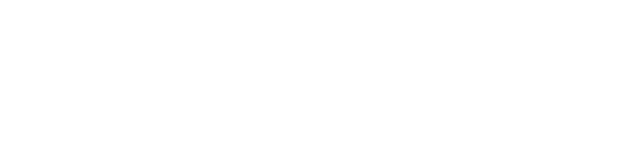
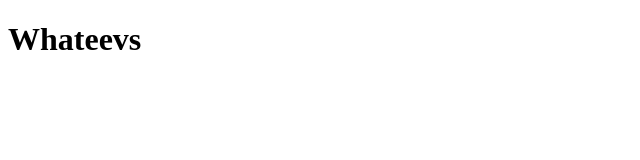
Before and after one commit to iamjuanfg/git-one, a plain HTML site: page index.html in a window 1280 px wide. Shown: the whole page, without its empty margins (0-640 px from the left). Drawn offline with Linux system fonts and the light colour scheme.

Commit message:
added header

```diff
--- a/index.html
+++ b/index.html
@@ -5,6 +5,6 @@
         <title>whooo</title>
     </head>
     <body>
-
+        <h1>Whateevs</h1>
     </body>
 </html>
```
